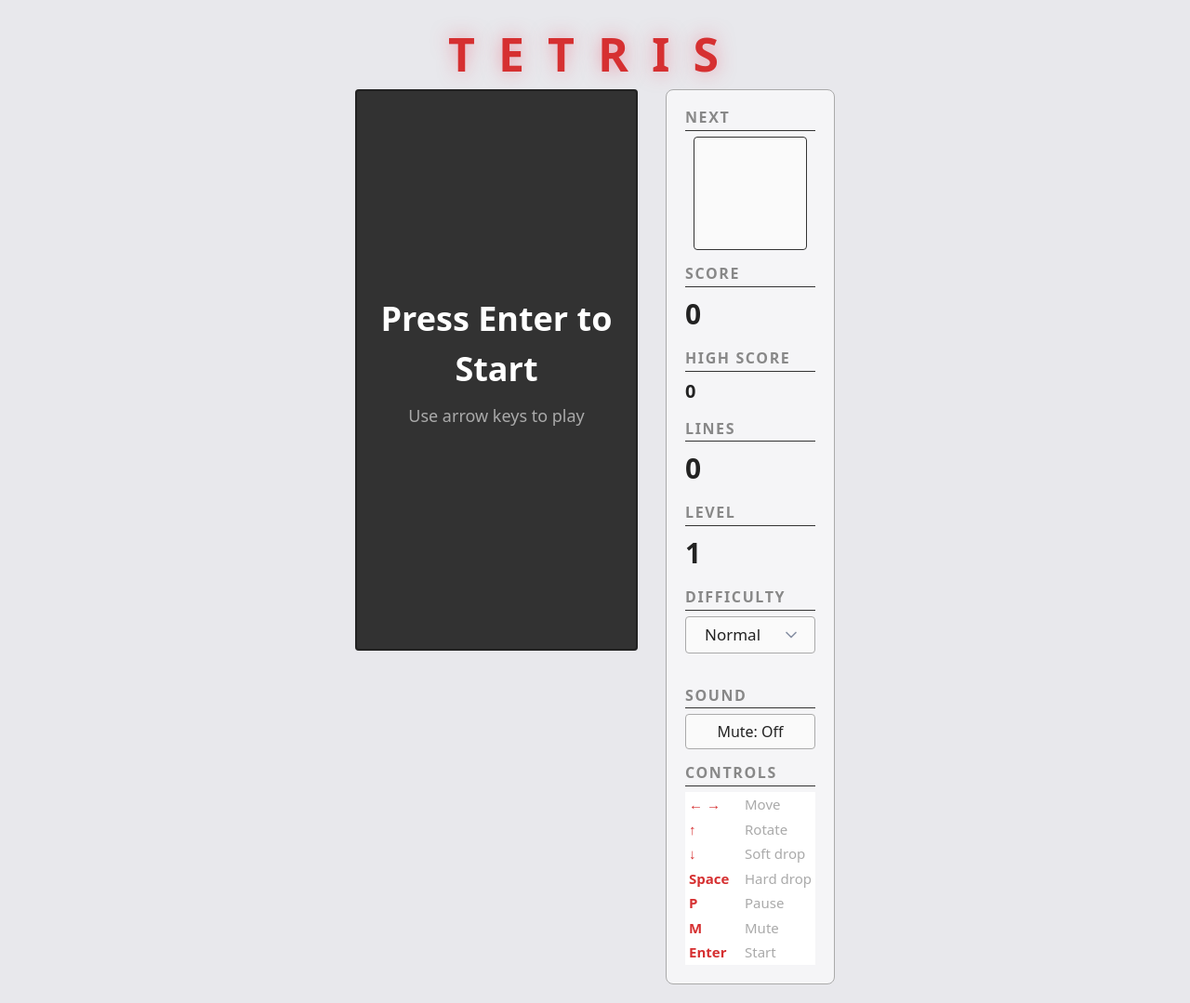
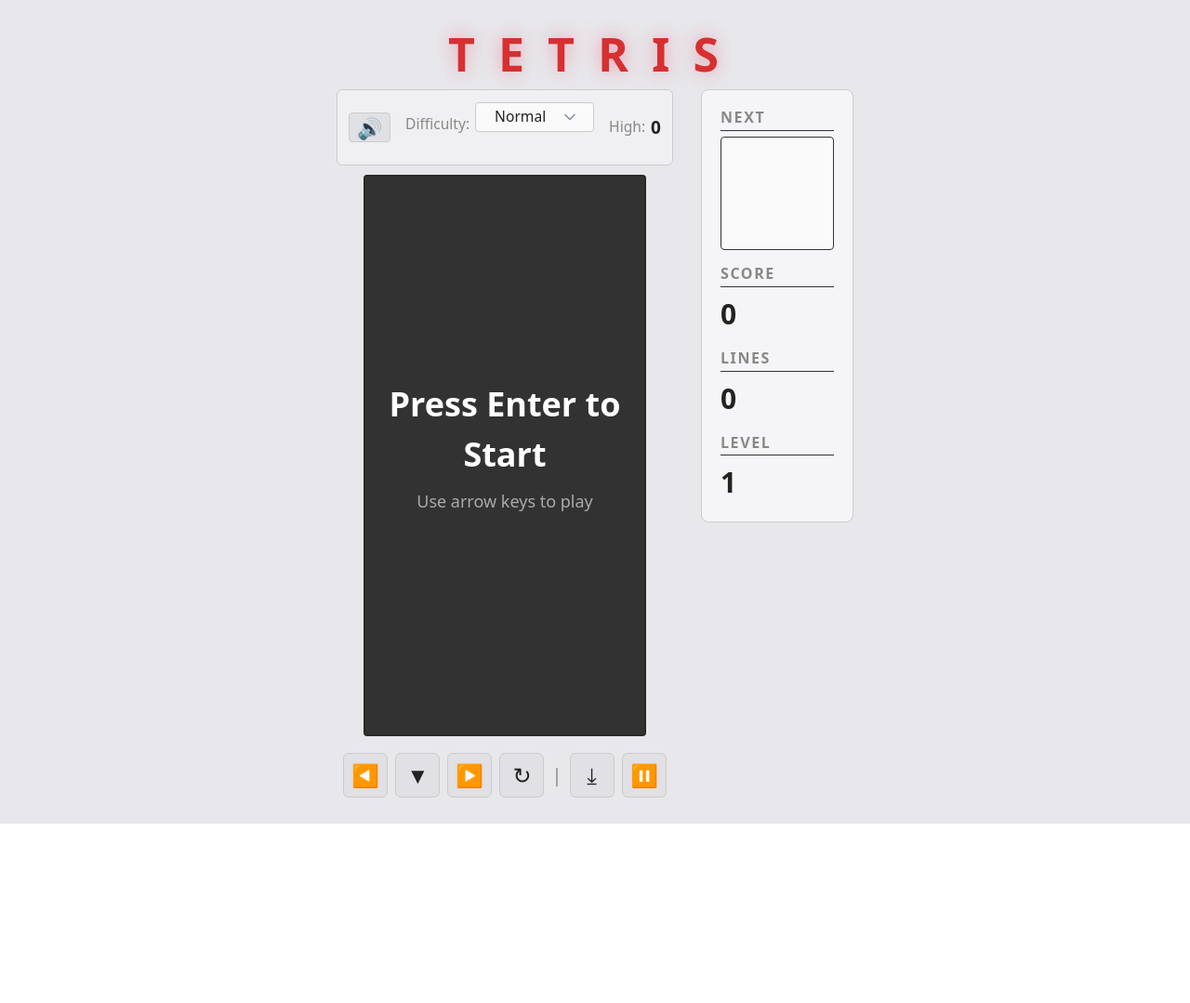
Before and after one commit to Mengfanliaoyao/course_bot_vibe_coding, a plain HTML site: page index.html in a window 1280 px wide. Shown: the whole page at 93% size. After the commit the page ends 886 px from the top, so only its background shows below. Drawn offline with nearby package versions, Linux system fonts and the light colour scheme.

Commit message:
change view components and add mobile support

```diff
--- a/index.html
+++ b/index.html
@@ -11,6 +11,22 @@
   <main class="container">
     <h1 class="game-title">TETRIS</h1>
     <div class="game-wrapper">
+      <div class="game-col">
+        <div class="top-bar">
+          <button id="muteBtn" class="icon-btn">🔊</button>
+          <div class="top-group">
+            <label class="top-label">Difficulty:
+              <select id="difficultySelect" class="top-select">
+                <option value="normal">Normal</option>
+                <option value="hard">Hard</option>
+              </select>
+            </label>
+          </div>
+          <div class="top-group top-hs">
+            <span class="top-label">High:</span>
+            <strong id="highScoreDisplay">0</strong>
+          </div>
+        </div>
         <div class="board-container">
           <canvas id="gameCanvas"></canvas>
           <div id="overlay" class="overlay">
@@ -18,6 +34,16 @@
               <p id="overlayMessage" class="overlay-message">Press Enter to Start</p>
               <p id="overlaySub" class="overlay-sub">Use arrow keys to play</p>
             </div>
+          </div>
+        </div>
+        <div class="ctrl-row" id="ctrlRow">
+          <button class="ctrl-btn" data-action="left">◀</button>
+          <button class="ctrl-btn" data-action="down">▼</button>
+          <button class="ctrl-btn" data-action="right">▶</button>
+          <button class="ctrl-btn" data-action="rotate">↻</button>
+          <button class="ctrl-btn ctrl-spacer">|</button>
+          <button class="ctrl-btn" data-action="harddrop">⤓</button>
+          <button class="ctrl-btn" data-action="pause">⏸</button>
         </div>
       </div>
       <aside class="side-panel">
@@ -30,10 +56,6 @@
           <p id="scoreDisplay" class="stat-value">0</p>
         </div>
         <div class="panel-section">
-          <h3>High Score</h3>
-          <p id="highScoreDisplay" class="stat-value stat-small">0</p>
-        </div>
-        <div class="panel-section">
           <h3>Lines</h3>
           <p id="linesDisplay" class="stat-value">0</p>
         </div>
@@ -41,29 +63,6 @@
           <h3>Level</h3>
           <p id="levelDisplay" class="stat-value">1</p>
         </div>
-        <div class="panel-section">
-          <h3>Difficulty</h3>
-          <select id="difficultySelect" class="diff-select">
-            <option value="normal">Normal</option>
-            <option value="hard">Hard</option>
-          </select>
-        </div>
-        <div class="panel-section">
-          <h3>Sound</h3>
-          <button id="muteBtn" class="mute-btn">Mute: Off</button>
-        </div>
-        <div class="panel-section controls-info">
-          <h3>Controls</h3>
-          <table>
-            <tr><td>← →</td><td>Move</td></tr>
-            <tr><td>↑</td><td>Rotate</td></tr>
-            <tr><td>↓</td><td>Soft drop</td></tr>
-            <tr><td>Space</td><td>Hard drop</td></tr>
-            <tr><td>P</td><td>Pause</td></tr>
-            <tr><td>M</td><td>Mute</td></tr>
-            <tr><td>Enter</td><td>Start</td></tr>
-          </table>
-        </div>
       </aside>
     </div>
   </main>
--- a/src/style.css
+++ b/src/style.css
@@ -7,18 +7,24 @@
   --grid-color: #222;
   --text-color: #fff;
   --muted-text: #888;
+  --top-bg: #1a1a2e;
+  --btn-bg: #2a2a3e;
+  --btn-hover: #3a3a4e;
 }
 
 @media (prefers-color-scheme: light) {
   :root {
     --game-bg: #e8e8ec;
-    --board-border: #aaa;
+    --board-border: #ccc;
     --panel-bg: #f5f5f7;
     --text-accent: #d63031;
     --canvas-bg: #fafafa;
     --grid-color: #ddd;
     --text-color: #222;
     --muted-text: #888;
+    --top-bg: #f0f0f2;
+    --btn-bg: #e0e0e5;
+    --btn-hover: #d0d0d5;
   }
 }
 
@@ -52,6 +58,68 @@
   justify-content: center;
   align-items: flex-start;
   flex-wrap: wrap;
+}
+
+.game-col {
+  display: flex;
+  flex-direction: column;
+  gap: 0.5rem;
+  align-items: center;
+}
+
+.top-bar {
+  display: flex;
+  align-items: center;
+  gap: 0.8rem;
+  width: 100%;
+  padding: 0.4rem 0.6rem;
+  background: var(--top-bg);
+  border-radius: 6px;
+  border: 1px solid var(--board-border);
+}
+
+.icon-btn {
+  font-size: 1.1rem;
+  padding: 0.2rem 0.4rem;
+  cursor: pointer;
+  border: 1px solid var(--board-border);
+  border-radius: 4px;
+  background: var(--btn-bg);
+  color: var(--text-color);
+  line-height: 1;
+}
+
+.icon-btn:hover {
+  background: var(--btn-hover);
+}
+
+.top-group {
+  display: flex;
+  align-items: center;
+  gap: 0.3rem;
+}
+
+.top-label {
+  font-size: 0.78rem;
+  color: var(--muted-text);
+  display: flex;
+  align-items: center;
+  gap: 0.3rem;
+}
+
+.top-select {
+  font-size: 0.78rem;
+  padding: 0.15rem 0.3rem;
+  border-radius: 4px;
+  border: 1px solid var(--board-border);
+  background: var(--canvas-bg);
+  color: var(--text-color);
+  cursor: pointer;
+}
+
+.top-hs strong {
+  font-size: 0.95rem;
+  color: var(--text-color);
 }
 
 .board-container {
@@ -98,11 +166,52 @@
   color: #aaa;
 }
 
+.ctrl-row {
+  display: flex;
+  gap: 0.4rem;
+  align-items: center;
+  justify-content: center;
+  width: 100%;
+  padding: 0.4rem 0;
+}
+
+.ctrl-btn {
+  font-size: 1.2rem;
+  width: 2.4rem;
+  height: 2.4rem;
+  padding: 0;
+  cursor: pointer;
+  border: 1px solid var(--board-border);
+  border-radius: 6px;
+  background: var(--btn-bg);
+  color: var(--text-color);
+  display: flex;
+  align-items: center;
+  justify-content: center;
+  -webkit-user-select: none;
+  user-select: none;
+  touch-action: manipulation;
+}
+
+.ctrl-btn:hover, .ctrl-btn:active {
+  background: var(--btn-hover);
+}
+
+.ctrl-spacer {
+  border: none;
+  background: transparent;
+  cursor: default;
+  color: var(--muted-text);
+  font-size: 1rem;
+  width: auto;
+  height: auto;
+}
+
 .side-panel {
   display: flex;
   flex-direction: column;
   gap: 0.8rem;
-  min-width: 140px;
+  min-width: 120px;
   background: var(--panel-bg);
   padding: 1rem;
   border-radius: 8px;
@@ -127,60 +236,12 @@
   font-variant-numeric: tabular-nums;
 }
 
-.stat-small {
-  font-size: 1rem;
-}
-
 #nextCanvas {
   display: block;
   background: var(--canvas-bg);
   border: 1px solid #333;
   border-radius: 4px;
   margin: 0 auto;
-}
-
-.diff-select {
-  width: 100%;
-  padding: 0.3rem;
-  font-size: 0.85rem;
-  border-radius: 4px;
-  border: 1px solid var(--board-border);
-  background: var(--canvas-bg);
-  color: var(--text-color);
-  cursor: pointer;
-}
-
-.mute-btn {
-  width: 100%;
-  padding: 0.3rem 0.5rem;
-  font-size: 0.8rem;
-  border-radius: 4px;
-  border: 1px solid var(--board-border);
-  background: var(--canvas-bg);
-  color: var(--text-color);
-  cursor: pointer;
-}
-
-.mute-btn:hover {
-  opacity: 0.8;
-}
-
-.controls-info table {
-  width: 100%;
-  font-size: 0.75rem;
-  margin: 0;
-}
-
-.controls-info td {
-  padding: 0.1rem 0.2rem;
-  color: #aaa;
-  border: none;
-}
-
-.controls-info td:first-child {
-  color: var(--text-accent);
-  font-weight: bold;
-  width: 60px;
 }
 
 @media (max-width: 520px) {
@@ -203,7 +264,4 @@
   .panel-section {
     text-align: center;
   }
-  .controls-info {
-    display: none;
-  }
 }
--- a/src/tetris.js
+++ b/src/tetris.js
@@ -3,21 +3,30 @@
   const ROWS = 20
   const CELL_SIZE = 30
 
+  const DARK_COLORS = {
+    I: '#00f0f0', J: '#4488ff', L: '#f0a000',
+    O: '#f0f000', S: '#00f000', T: '#a000f0', Z: '#f00000'
+  }
+  const LIGHT_COLORS = {
+    I: '#009999', J: '#3355cc', L: '#b87700',
+    O: '#999900', S: '#007700', T: '#7700aa', Z: '#bb0000'
+  }
+
   const SHAPES = {
-    I: { matrix: [[0,0,0,0],[1,1,1,1],[0,0,0,0],[0,0,0,0]], color: '#00f0f0' },
-    J: { matrix: [[1,0,0],[1,1,1],[0,0,0]], color: '#0000f0' },
-    L: { matrix: [[0,0,1],[1,1,1],[0,0,0]], color: '#f0a000' },
-    O: { matrix: [[1,1],[1,1]], color: '#f0f000' },
-    S: { matrix: [[0,1,1],[1,1,0],[0,0,0]], color: '#00f000' },
-    T: { matrix: [[0,1,0],[1,1,1],[0,0,0]], color: '#a000f0' },
-    Z: { matrix: [[1,1,0],[0,1,1],[0,0,0]], color: '#f00000' }
+    I: { matrix: [[0,0,0,0],[1,1,1,1],[0,0,0,0],[0,0,0,0]] },
+    J: { matrix: [[1,0,0],[1,1,1],[0,0,0]] },
+    L: { matrix: [[0,0,1],[1,1,1],[0,0,0]] },
+    O: { matrix: [[1,1],[1,1]] },
+    S: { matrix: [[0,1,1],[1,1,0],[0,0,0]] },
+    T: { matrix: [[0,1,0],[1,1,1],[0,0,0]] },
+    Z: { matrix: [[1,1,0],[0,1,1],[0,0,0]] }
   }
   const PIECE_KEYS = Object.keys(SHAPES)
   const SCORE_TABLE = [0, 40, 100, 300, 1200]
 
   const DIFFICULTY = {
-    normal: { linesPerLevel: 10, baseInterval: 800, label: 'Normal' },
-    hard: { linesPerLevel: 4, baseInterval: 600, label: 'Hard' }
+    normal: { linesPerLevel: 10, baseInterval: 800 },
+    hard: { linesPerLevel: 4, baseInterval: 600 }
   }
 
   class SoundManager {
@@ -49,6 +58,23 @@
       gain.connect(ctx.destination)
       osc.start()
       osc.stop(ctx.currentTime + 0.08)
+    }
+
+    playSoftDrop (level) {
+      if (this.muted) return
+      const ctx = this.ensureCtx()
+      const baseFreq = 200 + level * 30
+      const osc = ctx.createOscillator()
+      const gain = ctx.createGain()
+      osc.type = 'triangle'
+      osc.frequency.setValueAtTime(baseFreq, ctx.currentTime)
+      osc.frequency.exponentialRampToValueAtTime(baseFreq + 100, ctx.currentTime + 0.05)
+      gain.gain.setValueAtTime(0.12, ctx.currentTime)
+      gain.gain.exponentialRampToValueAtTime(0.01, ctx.currentTime + 0.05)
+      osc.connect(gain)
+      gain.connect(ctx.destination)
+      osc.start()
+      osc.stop(ctx.currentTime + 0.05)
     }
 
     playClear (lines) {
@@ -159,10 +185,15 @@
 
       this.touchStartX = 0
       this.touchStartY = 0
+      this.softDownActive = false
 
       this.isDark = true
       this.gridColor = '#222'
       this.canvasBg = '#000'
+      this.ghostFillAlpha = 0.15
+      this.ghostStrokeAlpha = 0.4
+      this.ghostColor = '#fff'
+      this.colors = DARK_COLORS
 
       this.detectTheme()
       this.loadHighScore()
@@ -176,6 +207,10 @@
         this.isDark = mq.matches
         this.gridColor = this.isDark ? '#222' : '#ddd'
         this.canvasBg = this.isDark ? '#000' : '#fafafa'
+        this.ghostColor = this.isDark ? '#fff' : '#333'
+        this.ghostFillAlpha = this.isDark ? 0.15 : 0.12
+        this.ghostStrokeAlpha = this.isDark ? 0.4 : 0.3
+        this.colors = this.isDark ? DARK_COLORS : LIGHT_COLORS
         this.canvas.style.background = this.canvasBg
         this.nextCanvas.style.background = this.canvasBg
       }
@@ -189,8 +224,7 @@
     }
 
     getHighScoreKey () {
-      const diff = this.difficultySelect.value
-      return 'tetris_hs_' + diff
+      return 'tetris_hs_' + this.difficultySelect.value
     }
 
     saveHighScore () {
@@ -210,18 +244,45 @@
 
     bindEvents () {
       document.addEventListener('keydown', (e) => this.handleKeyDown(e))
+      document.addEventListener('keyup', (e) => this.handleKeyUp(e))
       this.canvas.addEventListener('touchstart', (e) => this.handleTouchStart(e), { passive: true })
       this.canvas.addEventListener('touchmove', (e) => this.handleTouchMove(e), { passive: true })
       this.canvas.addEventListener('touchend', (e) => this.handleTouchEnd(e), { passive: true })
+
       this.difficultySelect.addEventListener('change', () => {
         this.updateHighScoreDisplay()
       })
+
       this.muteBtn.addEventListener('click', () => {
         const muted = this.sound.toggleMute()
-        this.muteBtn.textContent = 'Mute: ' + (muted ? 'On' : 'Off')
+        this.muteBtn.textContent = muted ? '🔇' : '🔊'
         if (!muted && this.started && !this.gameOver && !this.paused) {
           this.sound.startBGM(this.level)
         }
+      })
+
+      document.querySelectorAll('.ctrl-btn[data-action]').forEach(btn => {
+        const action = btn.dataset.action
+        const handler = () => {
+          if (!this.started || this.gameOver) {
+            this.start()
+            return
+          }
+          if (this.paused && action !== 'pause') return
+          switch (action) {
+            case 'left': this.move(-1, 0); break
+            case 'right': this.move(1, 0); break
+            case 'down': this.softDrop(); break
+            case 'rotate': this.rotate(); break
+            case 'harddrop': this.hardDrop(); break
+            case 'pause': this.togglePause(); break
+          }
+        }
+        btn.addEventListener('click', handler)
+        btn.addEventListener('touchstart', (e) => {
+          e.preventDefault()
+          handler()
+        }, { passive: false })
       })
     }
 
@@ -249,12 +310,30 @@
       switch (e.key) {
         case 'ArrowLeft': this.move(-1, 0); break
         case 'ArrowRight': this.move(1, 0); break
-        case 'ArrowDown': this.move(0, 1); break
+        case 'ArrowDown':
+          this.softDownActive = true
+          this.softDrop()
+          break
         case 'ArrowUp': this.rotate(); break
         case ' ': this.hardDrop(); break
         default: return
       }
       e.preventDefault()
+    }
+
+    handleKeyUp (e) {
+      if (e.key === 'ArrowDown') {
+        this.softDownActive = false
+      }
+    }
+
+    softDrop () {
+      if (this.isValidMove(this.current.matrix, this.current.x, this.current.y + 1)) {
+        this.current.y++
+        this.sound.playSoftDrop(this.level)
+      } else {
+        this.lockPiece()
+      }
     }
 
     handleTouchStart (e) {
@@ -302,6 +381,7 @@
       this.started = true
       this.dropCounter = 0
       this.lastTime = 0
+      this.softDownActive = false
       this.next = this.randomPiece()
       this.spawnPiece()
       this.updateUI()
@@ -325,10 +405,9 @@
 
     randomPiece () {
       const key = PIECE_KEYS[Math.floor(Math.random() * PIECE_KEYS.length)]
-      const shape = SHAPES[key]
       return {
-        matrix: shape.matrix.map(row => [...row]),
-        color: shape.color,
+        matrix: SHAPES[key].matrix.map(row => [...row]),
+        color: this.colors[key],
         key: key
       }
     }
@@ -497,15 +576,17 @@
         const ghostY = this.getGhostY()
         if (ghostY !== this.current.y) {
           ctx.save()
-          ctx.globalAlpha = 0.25
-          this.drawMatrix(ctx, this.current.matrix, this.current.x, ghostY, this.current.color)
+          ctx.globalAlpha = this.ghostFillAlpha
+          ctx.fillStyle = this.ghostColor
+          this.drawMatrix(ctx, this.current.matrix, this.current.x, ghostY, this.ghostColor)
           ctx.restore()
 
           ctx.save()
-          ctx.strokeStyle = this.current.color
+          ctx.strokeStyle = this.ghostColor
+          ctx.globalAlpha = this.ghostStrokeAlpha
           ctx.lineWidth = 1.5
           ctx.setLineDash([3, 3])
-          this.drawMatrixStroke(ctx, this.current.matrix, this.current.x, ghostY, this.current.color)
+          this.drawMatrixStroke(ctx, this.current.matrix, this.current.x, ghostY)
           ctx.restore()
         }
 
@@ -544,7 +625,7 @@
       }
     }
 
-    drawMatrixStroke (ctx, matrix, offsetX, offsetY, color) {
+    drawMatrixStroke (ctx, matrix, offsetX, offsetY) {
       for (let y = 0; y < matrix.length; y++) {
         for (let x = 0; x < matrix[y].length; x++) {
           if (matrix[y][x]) {
```
Also changed, not shown: 1 other file. Lines whose indentation alone changed are shown as unchanged.
